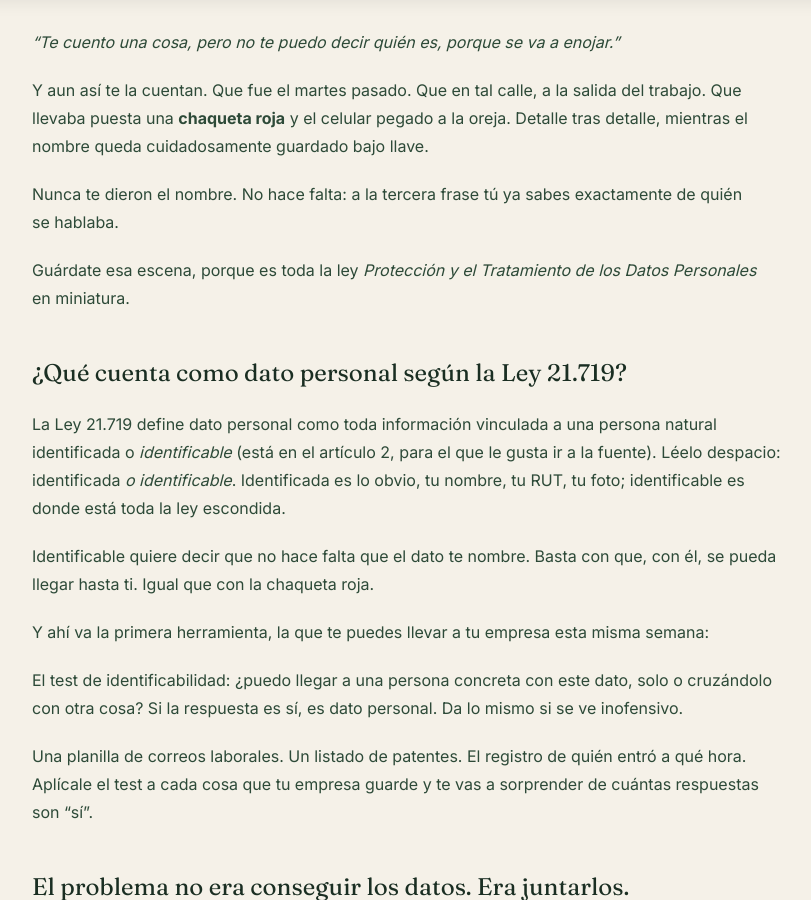
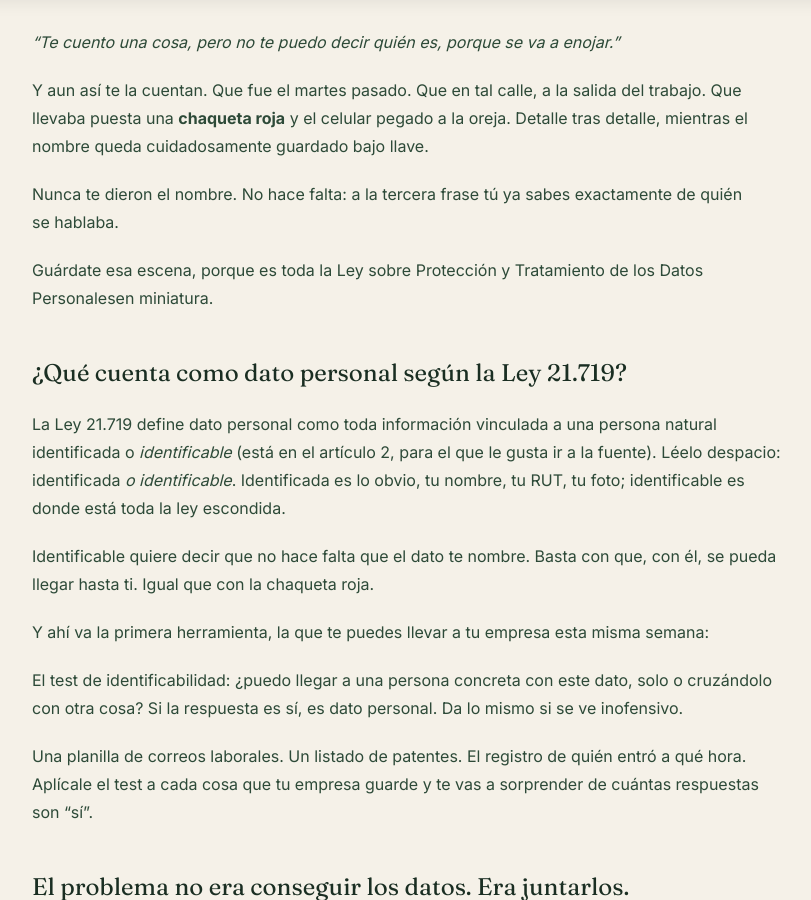
Before and after one commit to Maquitaa/web-page, a Jekyll site: the page built from _posts/2026-08-17-nadie-te-preguntó-nada-y-aun-así-saben-quién-eres.md, in a window 1280 px wide and 900 px high, scrolled down 957 px. Shown: the whole window, without its empty margins (228-1039 px from the left). Built offline with Jekyll 4.4.1, drawn with Linux system fonts in a browser that asks for light colours.

Commit message:
Update Publicaciones “2026-08-17-nadie-te-preguntó-nada-y-aun-así-saben-quién-eres”

```diff
--- a/_posts/2026-08-17-nadie-te-preguntó-nada-y-aun-así-saben-quién-eres.md
+++ b/_posts/2026-08-17-nadie-te-preguntó-nada-y-aun-así-saben-quién-eres.md
@@ -13,7 +13,7 @@ Y aun así te la cuentan. Que fue el martes pasado. Que en tal calle, a la salid
 
 Nunca te dieron el nombre. No hace falta: a la tercera frase tú ya sabes exactamente de quién se hablaba.
 
-Guárdate esa escena, porque es toda la ley *Protección y el Tratamiento de los Datos Personales* en miniatura.
+Guárdate esa escena, porque es toda la Ley sobre Protección y Tratamiento de los Datos Personalesen miniatura.
 
 
 
```
